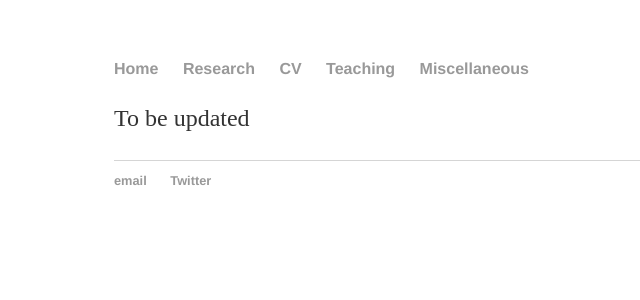
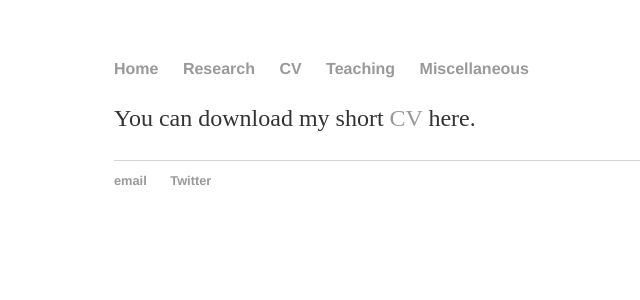
Before and after one commit to anshumaan-tuteja/anshumaan-tuteja.github.io, a Jekyll site: the page built from _pages/cv.html, in a window 1280 px wide. Shown: the top 300 px of the page, without its empty margins (78-718 px from the left). Built offline with Jekyll 4.4.1, drawn with Linux system fonts in a browser that asks for light colours.

Commit message:
Posted my short CV on the page

```diff
--- a/_pages/cv.html
+++ b/_pages/cv.html
@@ -4,6 +4,5 @@ title: CV
 ---
 
 <div class="blurb">
-	<!-- <p> Please download my <a href="/_assets/cv.pdf"> CV </a> from this webpage. </p> -->
-  <p> To be updated </p>
+	<p> You can download my short <a href="assets/CV/AT_June 2023.pdf"> CV </a> here. </p>
 </div>
```
